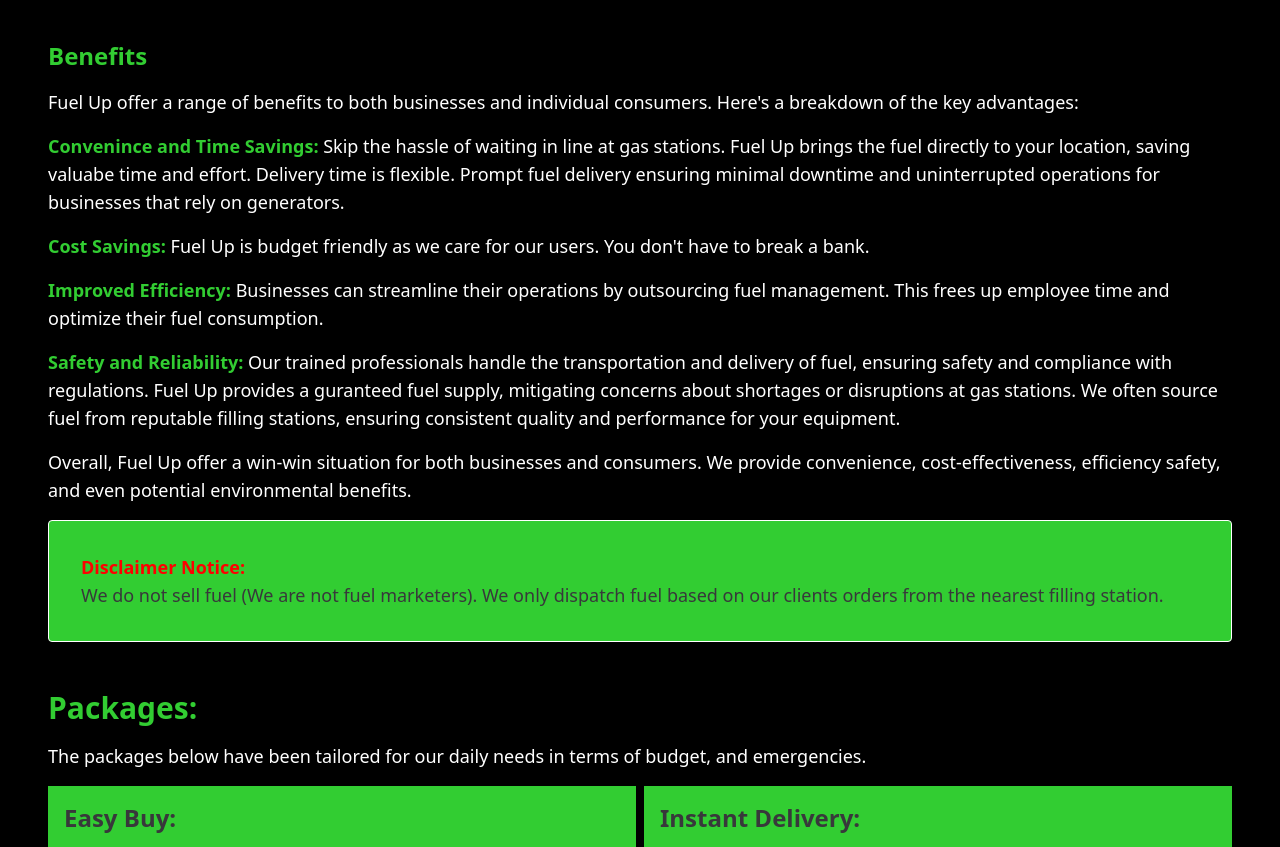
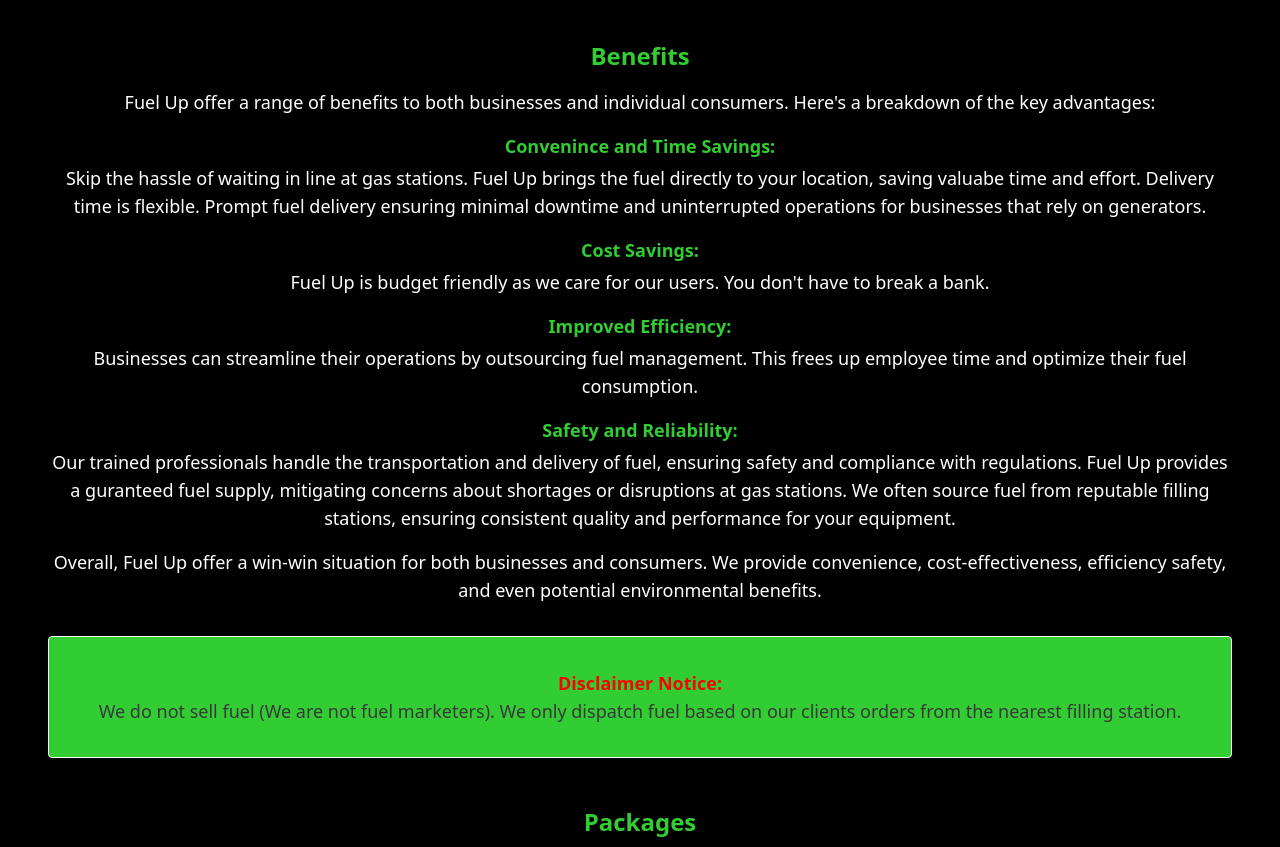
Before and after one commit to Adeboye22/fuel_up, a React (Vite) app in the folder frontend/: page / in a window 1280 px wide. Shown: the part 1926-2773 px from the top of the page. Built offline with nearby package versions, Linux system fonts and the light colour scheme.

Commit message:
website revamp: correction of website, and new keywords added for a better seo

```diff
--- a/frontend/src/Components/website/AboutUs.jsx
+++ b/frontend/src/Components/website/AboutUs.jsx
@@ -13,7 +13,7 @@
   }, []);
 
   return (
-    <div className='flex flex-col gap-12'>
+    <div className='flex flex-col gap-12 text-center'>
       <div className='flex flex-col gap-4'>
         <h1 className='sm:text-lg text-2xl text-lime font-black'><strong>About Us</strong></h1>
         <span className='sm:text-base text-lg text-white'>
@@ -34,26 +34,30 @@
       </div>
 
       <div className='flex flex-col gap-4'>
-        <h1 className='sm:text-lg text-2xl text-lime font-black'><strong>Benefits</strong></h1>
+        <h1 className='sm:text-lg text-2xl text-lime font-black'>Benefits</h1>
         <div className='sm:text-base text-lg text-white flex flex-col gap-4'>
         <p>
           Fuel Up offer a range of benefits to both businesses and individual consumers. Here's a breakdown of the key advantages:
         </p>
-        <p>
-          <strong className='text-lime'>Convenince and Time Savings:</strong> Skip the hassle of waiting in line at gas stations. Fuel Up brings the fuel directly to your location, saving valuabe time and effort. Delivery time is flexible. Prompt fuel delivery ensuring minimal downtime and uninterrupted operations for businesses that rely on generators.
-          </p>
-          <p>
-          <strong className='text-lime'>Cost Savings:</strong> Fuel Up is budget friendly as we care for our users. You don't have to break a bank.
-          </p>
-          <p>
-          <strong className='text-lime'>Improved Efficiency:</strong> Businesses can streamline their operations by outsourcing fuel management. This frees up employee time and optimize their fuel consumption.
-          </p>
-          <p>
-          <strong className='text-lime'>Safety and Reliability:</strong> Our trained professionals handle the transportation and delivery of fuel, ensuring safety and compliance with regulations. Fuel Up provides a guranteed fuel supply, mitigating concerns about shortages or disruptions at gas stations. We often source fuel from reputable filling stations, ensuring consistent quality and performance for your equipment.
-        </p>
-        <p>
-          Overall, Fuel Up offer a win-win situation for both businesses and consumers. We provide convenience, cost-effectiveness, efficiency safety, and even potential environmental benefits.
-        </p>
+        <div className='flex flex-col gap-1'>
+          <h1 className='text-lime font-bold'>Convenince and Time Savings:</h1>
+          <p>Skip the hassle of waiting in line at gas stations. Fuel Up brings the fuel directly to your location, saving valuabe time and effort. Delivery time is flexible. Prompt fuel delivery ensuring minimal downtime and uninterrupted operations for businesses that rely on generators.</p>
+        </div>
+        <div className='flex flex-col gap-1'>
+          <h1 className='text-lime font-bold'>Cost Savings:</h1>
+          <p>Fuel Up is budget friendly as we care for our users. You don't have to break a bank.</p>
+        </div>
+        <div className='flex flex-col gap-1'>
+          <h1 className='text-lime font-bold'>Improved Efficiency:</h1>
+          <p>Businesses can streamline their operations by outsourcing fuel management. This frees up employee time and optimize their fuel consumption.</p>
+        </div>
+        <div className='flex flex-col gap-1'>
+          <h1 className='text-lime font-bold'>Safety and Reliability:</h1>
+          <p>Our trained professionals handle the transportation and delivery of fuel, ensuring safety and compliance with regulations. Fuel Up provides a guranteed fuel supply, mitigating concerns about shortages or disruptions at gas stations. We often source fuel from reputable filling stations, ensuring consistent quality and performance for your equipment.</p>
+        </div>
+        <div className='pb-4'>
+          <p>Overall, Fuel Up offer a win-win situation for both businesses and consumers. We provide convenience, cost-effectiveness, efficiency safety, and even potential environmental benefits.</p>
+        </div>
         <div data-aos="slide-right" className='bg-lime opacity-6 p-8 border rounded'>
         <h1 className='text-red font-bold'>Disclaimer Notice:</h1>
         <p className='text-gray'>We do not sell fuel (We are not fuel marketers). We only dispatch fuel based on our clients orders from the nearest filling station.</p>
--- a/frontend/src/Components/website/Location.jsx
+++ b/frontend/src/Components/website/Location.jsx
@@ -8,8 +8,8 @@
   return (
     <div className='sm:p-2 flex flex-col justify-center p-12 text-white'>
 
-      <h1 className='sm:text-base text-lg font-bold pb-2'>We deliver to the following areas:</h1>
-        <div className='flex flex-col py-6 gap-2'>
+      <p className='sm:text-base text-lg font-bold pb-2'>We deliver to the following areas:</p>
+        <div className='flex flex-col py-6 gap-2 justify-center'>
           <div className='flex flex-row gap-2'>
             <span className='text-lg'>Lekki Phase 1</span>
             <FaMapPin className='text-red text-xl my-1'/>
--- a/frontend/src/Components/website/Packages.jsx
+++ b/frontend/src/Components/website/Packages.jsx
@@ -10,8 +10,8 @@
   }
   return (
     <div className='sm:gap-8 flex flex-col gap-4 text-white'>
-      <section className='sm:pb-8'>
-        <h1 className='sm:text-xl text-lime font-black text-3xl pb-4'>Packages:</h1>
+      <section className='sm:pb-8 text-center'>
+        <h1 className='sm:text-xl text-lime font-black text-2xl pb-4'>Packages</h1>
         <p className='sm:text-base text-lg'>The packages below have been tailored for our daily needs in terms of budget, and emergencies.</p>
       </section>
       <section className='sm:flex-col sm:place-items-center sm:gap-12 flex flex-row gap-2'>
```
